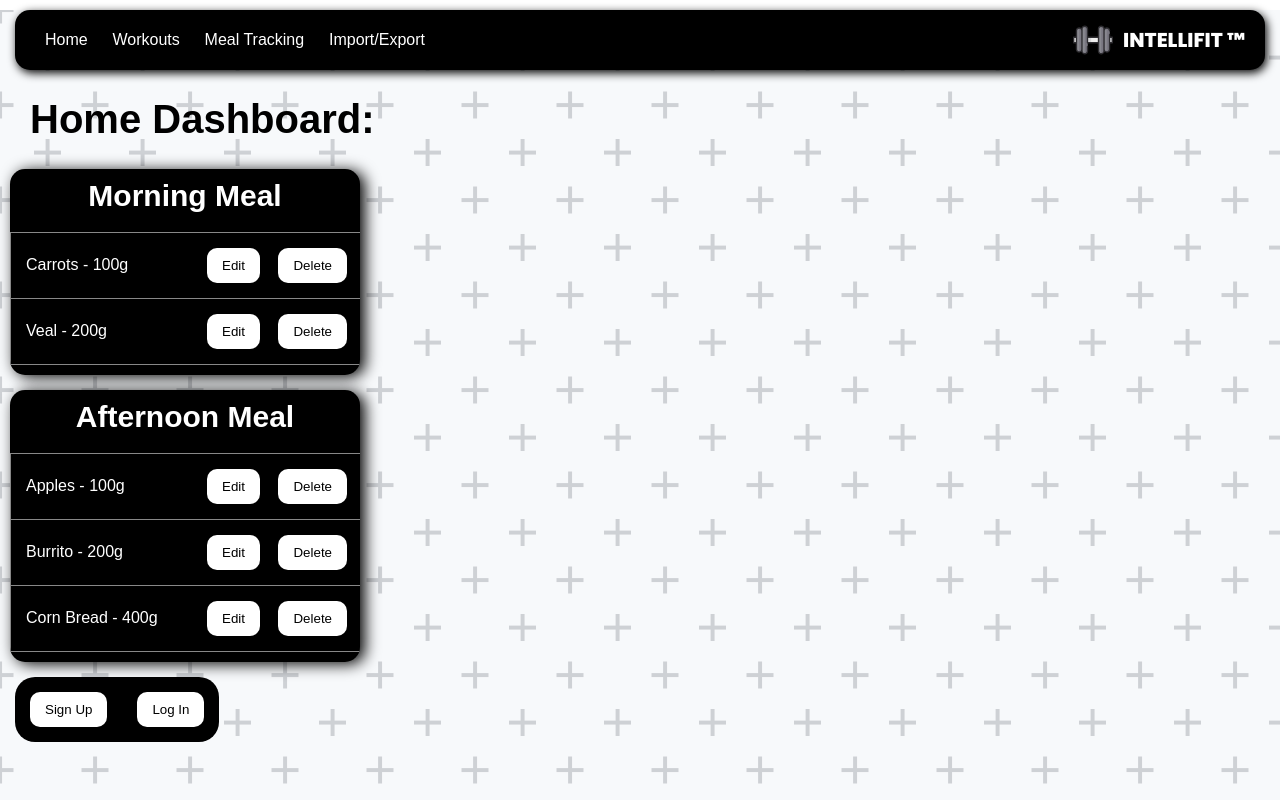
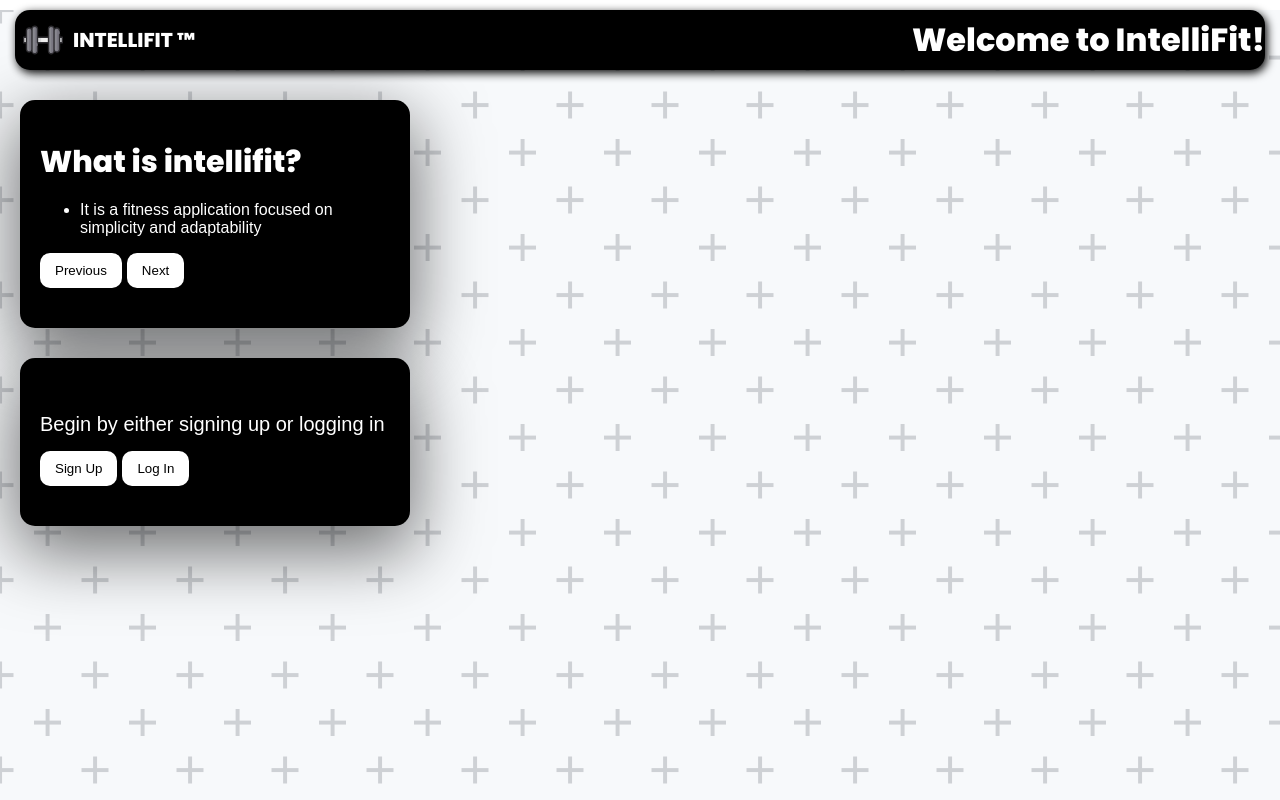
Before and after one commit to nicknitride/CSCI-42_Group_Repo, a React (Vite) app in the folder intellifit/: page / in a window 1280 px wide. Built offline with nearby package versions, Linux system fonts and the light colour scheme.

Commit message:
Working authentication

```diff
--- a/intellifit/src/App.tsx
+++ b/intellifit/src/App.tsx
@@ -3,7 +3,7 @@ import Navbar from "./components/Navbar";
 import "./App.css";
 import Home from "./component-pages/Homepage";
 import Workouts from "./component-pages/Workouts";
-import Meals from "./component-pages/Meals"
+import Meals from "./component-pages/Meals";
 import MealList from "./component-pages/MealList";
 import MealEditPage from "./component-pages/MealEditPage";
 import MealAddPage from "./component-pages/MealAddPage";
@@ -11,23 +11,41 @@ import ImportExport from "./component-pages/import-export-pages/ImportExport";
 import FoodDBAdd_Edit from "./component-pages/FoodDBAdd_Edit";
 import Login from "./component-pages/auth-pages/Login";
 import SignUp from "./component-pages/auth-pages/SignUp";
+import React, { useEffect } from "react";
+import { AuthContext } from "./component-pages/auth-pages/AuthContext";
+import WelcomeScreen from "./component-pages/auth-pages/WelcomeScreen";
 
 function App() {
+  const { loggedInUser } = React.useContext(AuthContext);
+  useEffect(()=>{
+    console.log(loggedInUser)
+  },[loggedInUser])
   return (
     <>
       <div className="background-wall"></div>
-      <Navbar />
+      {loggedInUser && <Navbar />}
       <Routes>
-        <Route path="/" element={<Home />} />
-        <Route path="/workouts" element={<Workouts/>} />
-        <Route path="/meals" element={<Meals />} />
-        <Route path="/meals/editlist" element={<MealList />} />
-        <Route path="/meal/edit/" element={<MealEditPage />} />
-        <Route path="/meal/add/" element={<MealAddPage />} />
-        <Route path="/fileops" element={<ImportExport />}/>
-        <Route path="/fooddb" element={<FoodDBAdd_Edit/>}/>
-        <Route path="/signup" element={<SignUp/>}/>
-        <Route path="/login" element={<Login/>}/>
+        {!loggedInUser && (
+          <>
+            <Route path="/signup" element={<SignUp />} />
+            <Route path="/login" element={<Login />} />
+            <Route path="/*" element={<WelcomeScreen />} />
+          </>
+        )}
+        {loggedInUser && (
+          <>
+            <Route path="/" element={<Home />} />
+            <Route path="/workouts" element={<Workouts />} />
+            <Route path="/meals" element={<Meals />} />
+            <Route path="/meals/editlist" element={<MealList />} />
+            <Route path="/meal/edit/" element={<MealEditPage />} />
+            <Route path="/meal/add/" element={<MealAddPage />} />
+            <Route path="/fileops" element={<ImportExport />} />
+            <Route path="/fooddb" element={<FoodDBAdd_Edit />} />
+            {/* <Route path="/signup" element={<SignUp />} />
+            <Route path="/login" element={<Login />} /> */}
+          </>
+        )}
       </Routes>
     </>
   );
--- a/intellifit/src/component-pages/Homepage.tsx
+++ b/intellifit/src/component-pages/Homepage.tsx
@@ -1,12 +1,15 @@
 import DynamicList from "../components/DynamicList";
 import Minigreeter from "../components/Minigreeter";
 import { useNavigate } from "react-router-dom";
+import { AuthContext } from "./auth-pages/AuthContext";
+import React from "react";
 
 const testList = ["Carrots - 100g", "Veal - 200g"];
 const testList2 = ["Apples - 100g", "Burrito - 200g", "Corn Bread - 400g"];
 
 function Home() {
     const navigate = useNavigate();
+    const {setLoggedInUser} = React.useContext(AuthContext);
   return (
     <>
       <Minigreeter label="Home Dashboard: "></Minigreeter>
@@ -16,8 +19,7 @@ function Home() {
         listTitle="Afternoon Meal"
       ></DynamicList>
       <div className="meal-option-flex-container">
-        <button className="meal-option" onClick={()=>{navigate("/signup")}}>Sign Up</button>
-        <button className="meal-option" onClick={()=>{navigate("/login")}}>Log In</button>
+        <button className="meal-option" onClick={()=>{setLoggedInUser(null)}}>Log Out</button>
       </div>
     </>
   );
--- /dev/null
+++ b/intellifit/src/component-pages/auth-pages/AuthContext.tsx
@@ -0,0 +1,23 @@
+import { ReactNode, createContext, useState } from "react";
+
+
+type AuthContextType = {
+  loggedInUser: string | null;
+  setLoggedInUser: React.Dispatch<React.SetStateAction<string | null>>;
+};
+
+export const AuthContext = createContext<AuthContextType>({
+  loggedInUser: null,
+  setLoggedInUser: () => null,
+});
+
+
+export const AuthProvider = ({ children }:{children:ReactNode}) => {
+  const [loggedInUser, setLoggedInUser] = useState<string | null>(null); // Specify the type for useState
+
+  return (
+    <AuthContext.Provider value={{ loggedInUser, setLoggedInUser }}>
+      {children}
+    </AuthContext.Provider>
+  );
+};
--- a/intellifit/src/component-pages/auth-pages/Login.tsx
+++ b/intellifit/src/component-pages/auth-pages/Login.tsx
@@ -3,12 +3,17 @@ import "../MealList.css";
 import { useNavigate } from "react-router-dom";
 import { useState, useEffect, useRef } from "react";
 import axios from "axios";
+import React from "react";
+import { AuthContext } from "./AuthContext";
 
 function Login() {
   const [username, SetUsername] = useState("");
   const [password, SetPassword] = useState("");
   const [serverMessage, setServerMessage] = useState("");
   const [loginSuccess, setLoginSuccess] = useState(false);
+
+  const {setLoggedInUser, loggedInUser} = React.useContext(AuthContext);
+  const {} = React.useContext(AuthContext);
   const navigate = useNavigate();
   const userNameField = useRef<any>();
 
@@ -21,6 +26,11 @@ function Login() {
       axios
         .post("http://localhost:3003/login", user)
         .then((response) => {
+          if(response.data==="Success"){
+            setLoggedInUser(username);
+            console.log(loggedInUser);
+            navigate("/");
+          }
           console.log(response.data);
           setServerMessage(JSON.stringify(response.data));
           setTimeout(() => {
--- /dev/null
+++ b/intellifit/src/component-pages/auth-pages/WelcomeNavbar.tsx
@@ -0,0 +1,16 @@
+import "./WelcomeScreen.css";
+import gymlogo from "../../assets/1_gym.svg";
+function WelcomeNavbar() {
+  return (
+    <>
+      <div className="outer-nav-flex">
+        <div className="nav-logo">
+          <img src={gymlogo} alt="Gym Logo" />
+          <span>Intellifit {String.fromCharCode(8482)}</span>
+        </div>
+          <h1 className="horizontal-flex centered-flex" style={{color:"white", }}>Welcome to IntelliFit!</h1>
+      </div>
+    </>
+  );
+}
+export default WelcomeNavbar;
--- /dev/null
+++ b/intellifit/src/component-pages/auth-pages/WelcomeScreen.css
@@ -0,0 +1,4 @@
+@import url('https://fonts.googleapis.com/css2?family=Poppins:wght@800&display=swap');
+h1{
+    font-family: Poppins, Arial, Helvetica, sans-serif;
+}
--- /dev/null
+++ b/intellifit/src/component-pages/auth-pages/WelcomeScreen.tsx
@@ -0,0 +1,76 @@
+// import WelcomeNavbar from "./WelcomeNavbar";
+// import "../MealList.css";
+// import "../Meals.css";
+// import "./WelcomeScreen.css";
+// import Minigreeter from "../../components/Minigreeter";
+
+// function WelcomeScreen() {
+//   return (
+//     <>
+//       <WelcomeNavbar></WelcomeNavbar>
+//       <Minigreeter label={"Welcome to Intellifit"} />
+//       <div className="one-item-card">
+//         <h1>What is intellifit?</h1>
+//         <ul>
+//             <li>It is a fitness application focused on simplicity and adaptability</li>
+//         </ul>
+//       </div>
+//     </>
+//   );
+// }
+
+// export default WelcomeScreen;
+import React, { useState } from "react";
+import WelcomeNavbar from "./WelcomeNavbar";
+import "../MealList.css";
+import "../Meals.css";
+import "./WelcomeScreen.css";
+import Minigreeter from "../../components/Minigreeter";
+import { useNavigate } from "react-router-dom";
+
+function WelcomeScreen() {
+  const [index, setIndex] = useState(0);
+  const titles = ["What is intellifit?", "A Fitness Application", "Features:"];
+  const descriptions = [
+    "It is a fitness application focused on simplicity and adaptability",
+    "It allows you to track your macros and your weightlifting progress",
+    "Data import/export, calorie/meal tracking, and exercise tracking with helpful stats!"
+  ];
+  const navigate = useNavigate();
+
+  const handlePrev = () => {
+    setIndex((prevIndex) => (prevIndex === 0 ? titles.length - 1 : prevIndex - 1));
+  };
+
+  const handleNext = () => {
+    setIndex((prevIndex) => (prevIndex === titles.length - 1 ? 0 : prevIndex + 1));
+  };
+
+  return (
+    <>
+      <WelcomeNavbar />
+      <div className="one-item-card">
+        <h1>{titles[index]}</h1>
+        <ul>
+          <li>{descriptions[index]}</li>
+        </ul>
+        <div className="horizontal-flex" style={{gap:"5px"}}>
+          <button onClick={handlePrev}>Previous</button>
+          <button onClick={handleNext}>Next</button>
+        </div>
+
+      </div>
+      { <>
+        <div className="one-item-card">
+            <p>Begin by either signing up or logging in</p>
+        <div className="horizontal-flex" style={{gap:"5px", marginTop:"10px"}}>
+        <button onClick={()=>{navigate("/signup")}}>Sign Up</button>
+        <button onClick={()=>{navigate("/login")}}>Log In</button>
+        </div>
+        </div>
+        </>}
+    </>
+  );
+}
+
+export default WelcomeScreen;
--- a/intellifit/src/components/Navbar.tsx
+++ b/intellifit/src/components/Navbar.tsx
@@ -1,21 +1,22 @@
 import "../css/Navbar.css";
 import gymlogo from "../assets/1_gym.svg";
+import { Link } from "react-router-dom";
 function Navbar() {
   return (
     <>
       <div className="outer-nav-flex">
         <div className="left-nav-flex">
           <div className="rounded-button">
-            <a href="/">Home</a>
+            <Link to="/">Home</Link>
           </div>
           <div className="rounded-button">
-            <a href="/workouts">Workouts</a>
+            <Link to="/workouts">Workouts</Link>
           </div>
           <div className="rounded-button">
-            <a href="/meals">Meal Tracking</a>
+            <Link to="/meals">Meal Tracking</Link>
           </div>
           <div className="rounded-button">
-            <a href="/fileops">Import/Export</a>
+            <Link to="/fileops">Import/Export</Link>
           </div>
         </div>
         <div className="nav-logo">
--- a/intellifit/src/main.tsx
+++ b/intellifit/src/main.tsx
@@ -2,11 +2,14 @@ import React from 'react'
 import ReactDOM from 'react-dom/client'
 import App from './App.tsx'
 import { BrowserRouter } from 'react-router-dom'
+import { AuthProvider } from './component-pages/auth-pages/AuthContext.tsx'
 
 ReactDOM.createRoot(document.getElementById('root')!).render(
   <React.StrictMode>
-    <BrowserRouter>
+  <AuthProvider>
+  <BrowserRouter>
       <App />
     </BrowserRouter>
+  </AuthProvider>
   </React.StrictMode>,
 )
```
